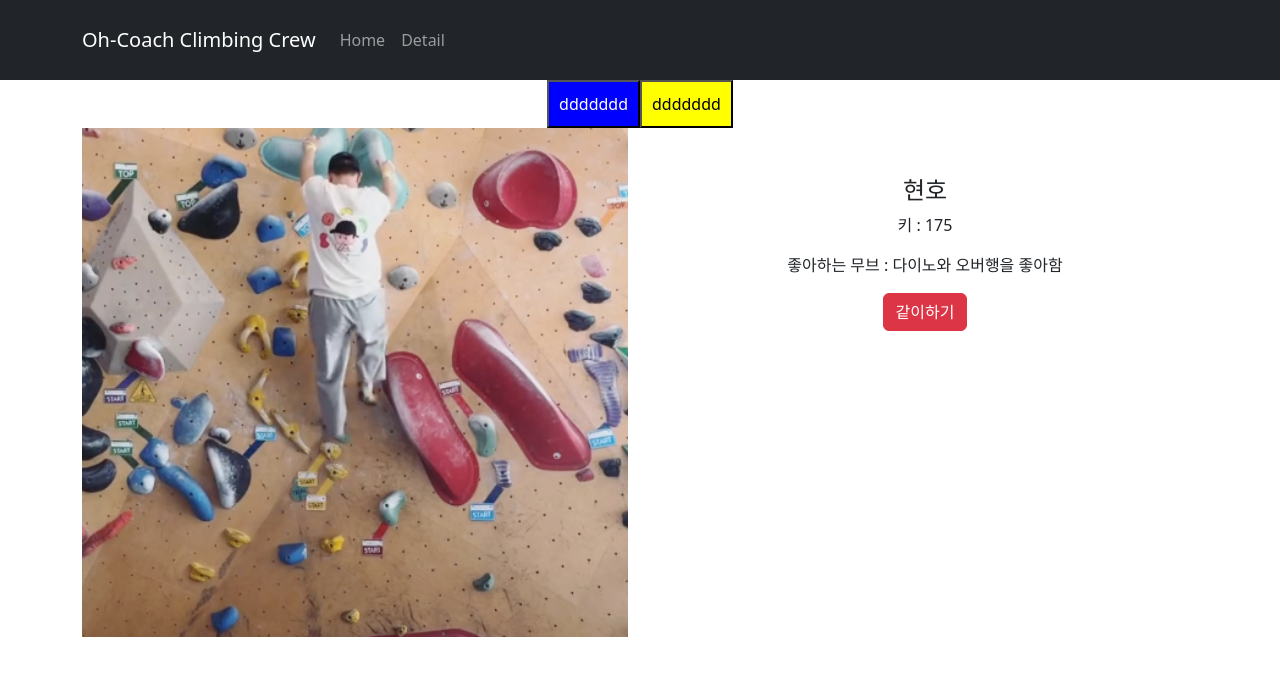
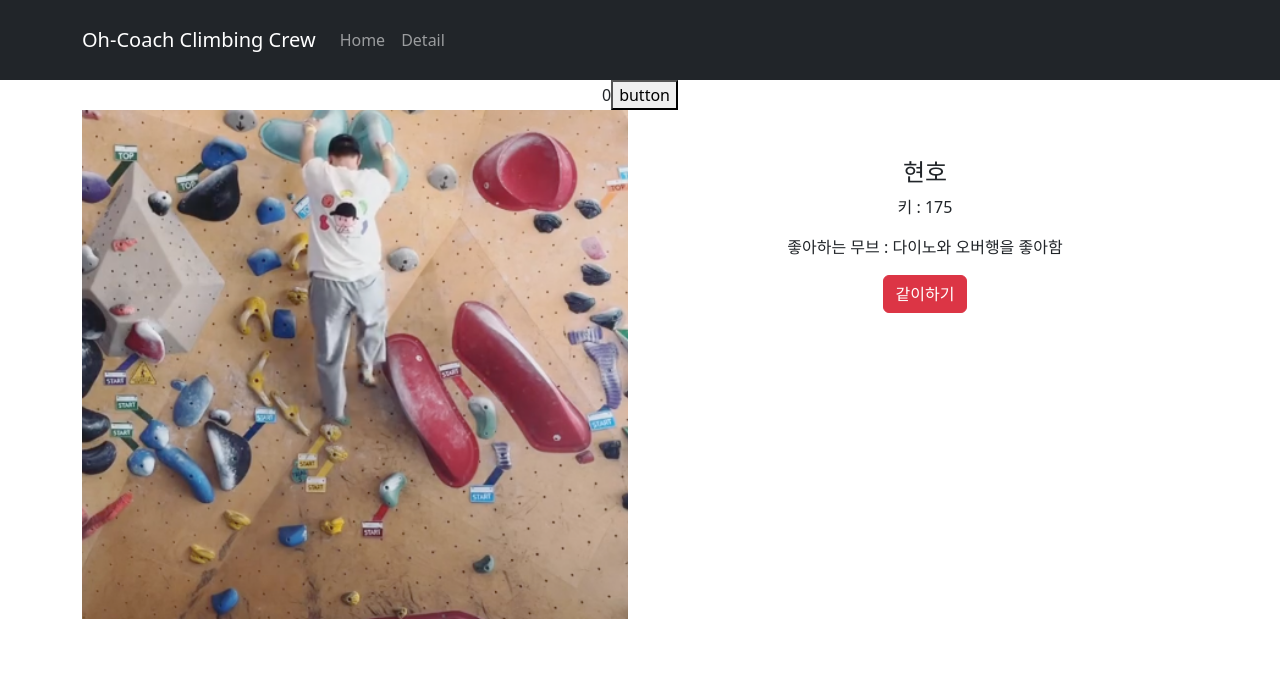
Before and after one commit to Ricardokim94/ClimbingCrew_React, a React (Create React App) app: page /Detail/1 in a window 1280 px wide. Shown: the top 676 px of the page. Built offline with nearby package versions, Linux system fonts and the light colour scheme.

Commit message:
useEffect 사용법 (현재 웹에서 있으면 더 불편할 것 같은 기능이라 일단 구현생략)

```diff
--- a/src/Pages/Card.js
+++ b/src/Pages/Card.js
@@ -1,9 +1,28 @@
+import { Routes, Route, Link, useNavigate, Outlet } from 'react-router-dom'
+import styled from 'styled-components';
+
+
+// 마우스 올려놓았을 때 스타일 정의
+const StyledImage = styled.img`
+  width: 100%;
+  transition: transform 0.2s;
+  &:hover {
+    transform: scale(1.05);
+    cursor: pointer;
+  }
+`;
 
 function Card(props) {
+
+  let navigate = useNavigate(); //페이지 이동
+
   return (
     <div className="col-md-4">
       {/* 이미지 사진 i번쨰 public 폴더에 있는 것 받아오는 방법 */}
-      <img src={`${process.env.PUBLIC_URL}/mem${props.i + 1}.png`} width="90%" />
+      <StyledImage
+        src={`${process.env.PUBLIC_URL}/mem${props.i + 1}.png`}
+        onClick={() => navigate(`/detail/${props.i}`)}
+      />
       <h4>{props.memData.name}</h4>
       <p>{props.memData.detail}</p>
     </div>
--- a/src/Pages/Detail.js
+++ b/src/Pages/Detail.js
@@ -1,16 +1,16 @@
+import { useEffect, useState } from "react";
 import { useParams } from "react-router-dom";
-import styled from "styled-components";
-
-//style
-let Btn = styled.button`
-  background : ${props => props.bg};
-  color : ${props => props.bg == "blue" ? "white" : "black"};
-  padding : 10px;
-`
-
 
 
 function Detail(props) {
+
+  //Lifecycle - Detail 코드가 실행될때 / update 될때 실행 됨.
+  useEffect(()=>{
+    console.log('test')
+  })
+
+
+  let[count, setCount] = useState(0)
 
   let { id } = useParams();
   let realId = props.member.find(function(x){ return x.id == id });//정렬되었을때 아이디 값 바뀌는것 방지
@@ -18,10 +18,8 @@ function Detail(props) {
 
   return (
     <div className="container">
-
-        <Btn bg="blue">ddddddd</Btn>
-        <Btn bg="yellow">ddddddd</Btn>
-
+      {count}
+      <button onClick={()=>{setCount(count+1)}}>button</button>
       <div className="row">
         <div className="col-md-6">
           <img src={`${process.env.PUBLIC_URL}/mem${memberIndex + 1}.png`} width="100%" alt="상품 이미지" />
```
Also changed, not shown: src/studyMemo.txt.
